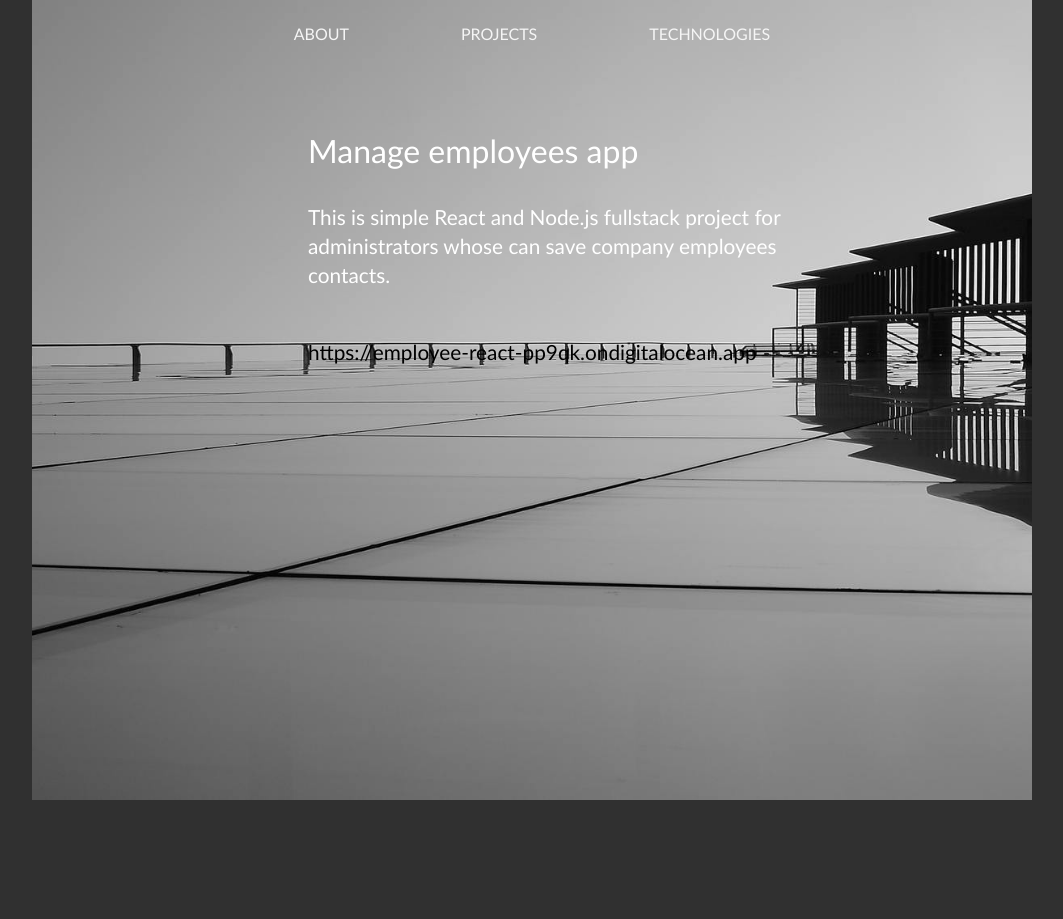
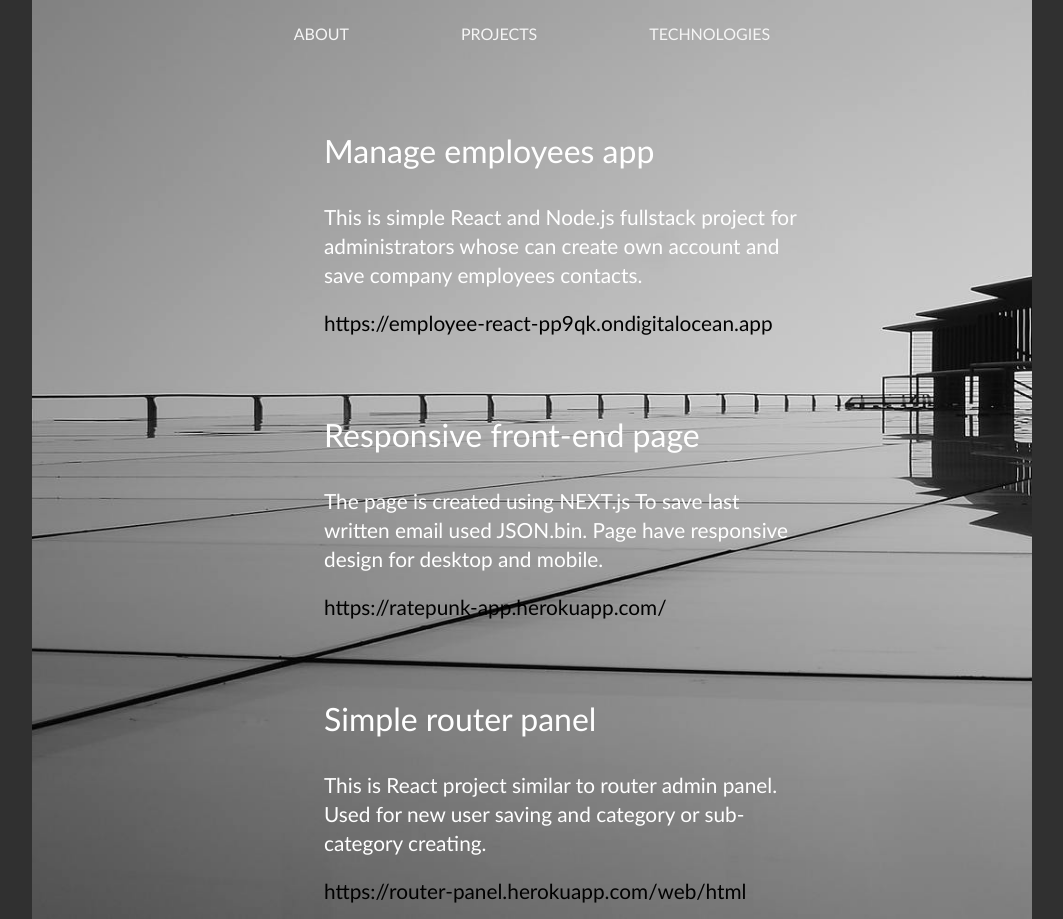
Before and after one commit to TunkisT/my-project, a React (Create React App) app: page /projects in a window 1280 px wide. Shown: the whole page, without its empty margins (108-1171 px from the left). Before the commit the page ends 800 px from the top, so only its background shows below. Built offline with nearby package versions, Linux system fonts and the light colour scheme.

Commit message:
add projects

```diff
--- a/src/components/Container/Container.style.js
+++ b/src/components/Container/Container.style.js
@@ -1,8 +1,8 @@
 import styled from 'styled-components';
 
 export const Container = styled.div`
-  padding: 2rem;
-  padding-left: 4rem;
+  padding: 2rem 2rem 1rem 2rem;
+  padding-left: 6rem;
   color: white;
   @media screen and (max-width: 768px) {
     padding: 1.3rem;
@@ -21,4 +21,8 @@ export const Link = styled.a`
   max-width: 30rem;
   text-decoration: none;
   color: black;
+  :hover {
+    transition: 0.5s;
+    color: #eea;
+  }
 `;
--- a/src/pages/Home.jsx
+++ b/src/pages/Home.jsx
@@ -9,8 +9,8 @@ const Home = () => {
       <Header>
         <Container main='Hello, I am Tautvydas Tunkis'>
           I am junior fullstack javascript developer working with web application
-          creating in both sides. Using REACT in client side, and NODE in server
-          side.
+          creating in both sides. Using REACT or NEXT in client side, and NODE in
+          server side.
         </Container>
         <Container main='Contacts'>
           <Contacts main='Email: ttunkis@gmail.com' />
--- a/src/pages/Projects.jsx
+++ b/src/pages/Projects.jsx
@@ -9,9 +9,25 @@ const Projects = () => {
         main='Manage employees app'
         link='https://employee-react-pp9qk.ondigitalocean.app'
       >
-        This is simple React and Node.js fullstack project for administrators whose can
-        save company employees contacts.<br/><br/>
-
+        This is simple React and Node.js fullstack project for administrators whose
+        can create own account and save company employees contacts.
+        <br />
+      </Container>
+      <Container
+        main='Responsive front-end page'
+        link='https://ratepunk-app.herokuapp.com/'
+      >
+        The page is created using NEXT.js To save last written email used JSON.bin.
+        Page have responsive design for desktop and mobile.
+        <br />
+      </Container>
+      <Container
+        main='Simple router panel'
+        link='https://router-panel.herokuapp.com/web/html'
+      >
+        This is React project similar to router admin panel. Used for new user saving
+        and category or sub-category creating.
+        <br />
       </Container>
     </Header>
   );
--- a/src/pages/Technologies.jsx
+++ b/src/pages/Technologies.jsx
@@ -12,6 +12,7 @@ const Technologies = () => {
         <Body image='https://logos-download.com/wp-content/uploads/2016/09/React_logo_wordmark.png' />
         <Body image='https://miro.medium.com/max/318/1*p1TndLk3UsGPBsM7qHPZIw.png' />
         <Body image='https://pngimg.com/uploads/mysql/mysql_PNG14.png' />
+        <Body image='https://res.cloudinary.com/practicaldev/image/fetch/s--d1Crq8rt--/c_imagga_scale,f_auto,fl_progressive,h_500,q_auto,w_1000/https://dev-to-uploads.s3.amazonaws.com/uploads/articles/stdnykww4os329dzt8wy.jpeg' />
       </Container>
     </Header>
   );
```
